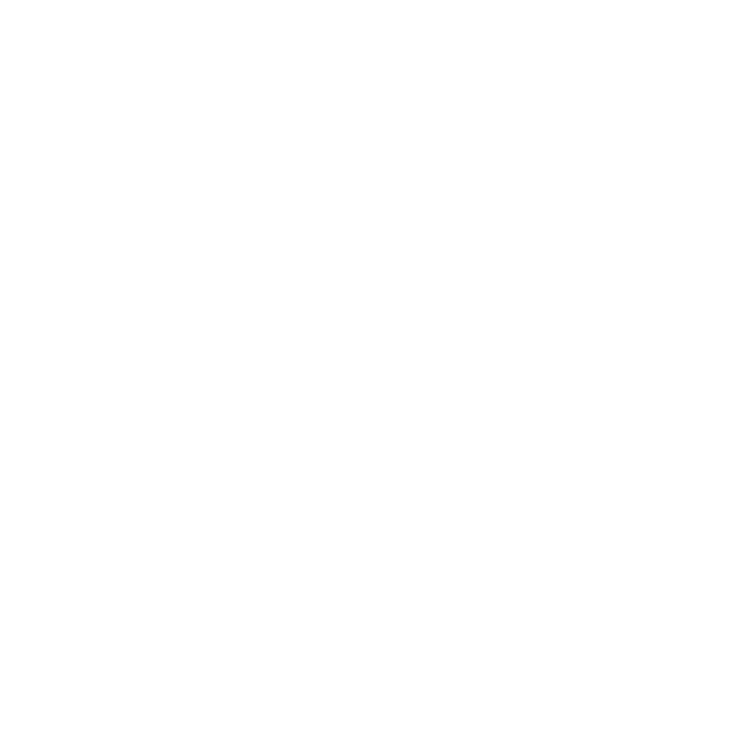
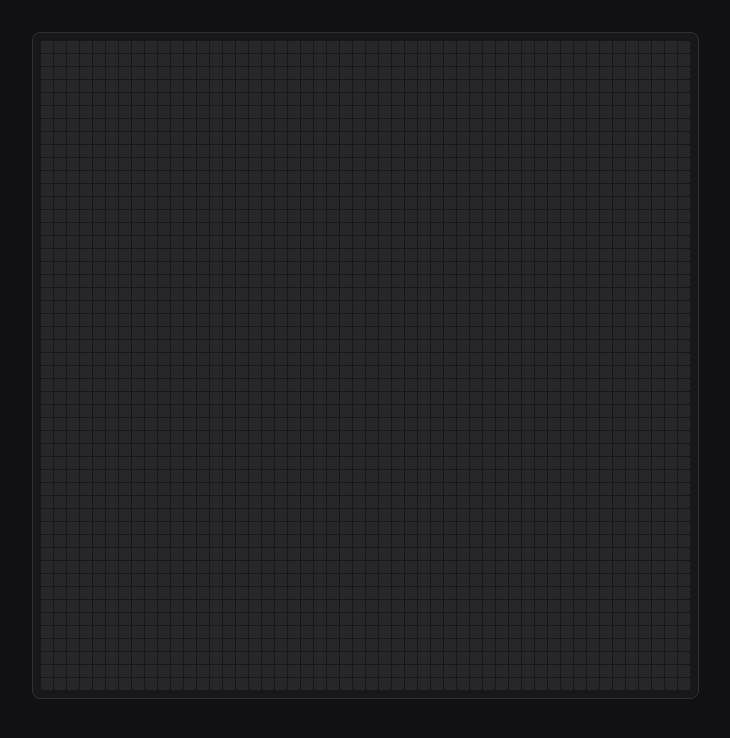
Before and after one commit to mazeoff/LifeSim, a React (Vite) app: page / in a window 1280 px wide. Shown: the top 738 px of the page, without its empty margins (275-1005 px from the left). Built offline with nearby package versions, Linux system fonts and the light colour scheme.

Commit message:
refactoring app component: add game board, add app styles

```diff
--- /dev/null
+++ b/src/App.module.scss
@@ -0,0 +1,31 @@
+* {
+    box-sizing: border-box;
+}
+
+body {
+    margin: 0;
+
+    color: #d4d4d8;
+    background: #111113;
+
+    font-family:
+        Inter,
+        system-ui,
+        -apple-system,
+        BlinkMacSystemFont,
+        "Segoe UI",
+        sans-serif;
+}
+
+#root {
+    min-height: 100vh;
+}
+
+.app {
+    display: flex;
+    flex-direction: column;
+    align-items: center;
+
+    min-height: 100vh;
+    padding: 32px;
+}
--- a/src/App.tsx
+++ b/src/App.tsx
@@ -1,8 +1,18 @@
+import GameBoard from "./components/GameBoard/GameBoard"
+import { LifeEngine } from "./engine/LifeEngine";
+import styles from './App.module.scss';
+import { DEFAULT_AREA_SETTINGS } from "./engine/constants";
+
+const { width, height } = DEFAULT_AREA_SETTINGS;
+const engine = new LifeEngine(width, height);
+
 function App() {
 
-  return (
-    <></>
-  )
+    return (
+        <main className={styles.app}>
+            <GameBoard engine={engine} />
+        </main>
+    )
 }
 
-export default App
+export default App;
```
